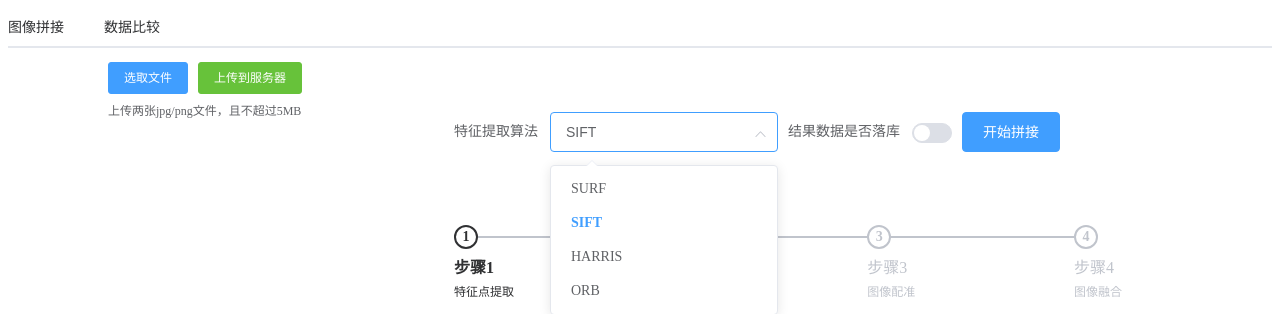
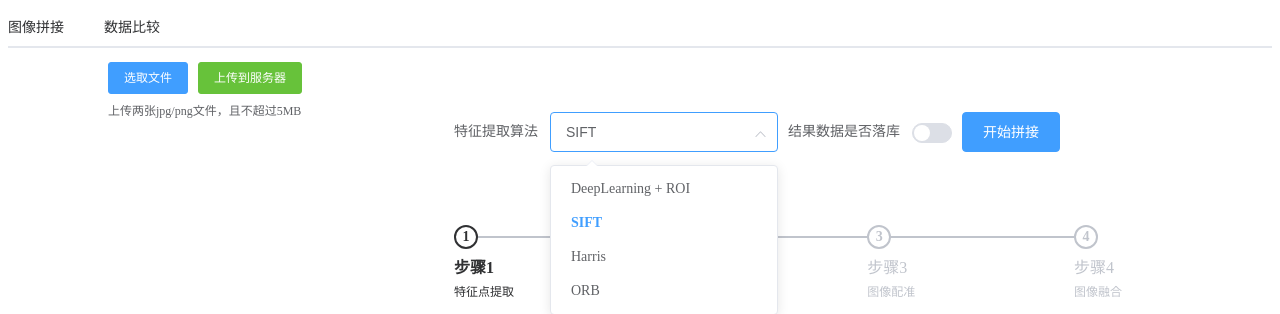
Before and after one commit to bodhisatan/stitch-frontend, a Vue app: page / in a window 1280 px wide. Both pictures are taken after a click on the icon 760 px from the left and 132 px from the top of the page. Shown: the top 314 px of the page. Built offline with nearby package versions, Linux system fonts and the light colour scheme.

Commit message:
更新算法选择功能

```diff
--- a/src/components/Stitch.vue
+++ b/src/components/Stitch.vue
@@ -24,9 +24,9 @@
         <el-form ref="form" :model="form" :inline="true" style="margin: 50px">
           <el-form-item label="特征提取算法">
             <el-select v-model="form.algorithm" placeholder="请选用特征提取算法">
-              <el-option label="SURF" value="SURF"></el-option>
+              <el-option label="DeepLearning + ROI" value="DeepLearning"></el-option>
               <el-option label="SIFT" value="SIFT"></el-option>
-              <el-option label="HARRIS" value="HARRIS"></el-option>
+              <el-option label="Harris" value="Harris"></el-option>
               <el-option label="ORB" value="ORB"></el-option>
             </el-select>
           </el-form-item>
@@ -189,8 +189,12 @@ export default {
     },
     onSubmit() {
       let that = this
-      if (that.algorithm === '') {
-        _this.$alert('请选择算法', '提示', {
+      if (that.form.algorithm === '') {
+        that.$alert('请选择算法', '提示', {
+          confirmButtonText: '确定'
+        })
+      } else if (that.form.algorithm === 'DeepLearning') {
+        that.$alert('该算法尚未实现', '提示', {
           confirmButtonText: '确定'
         })
       } else {
```
